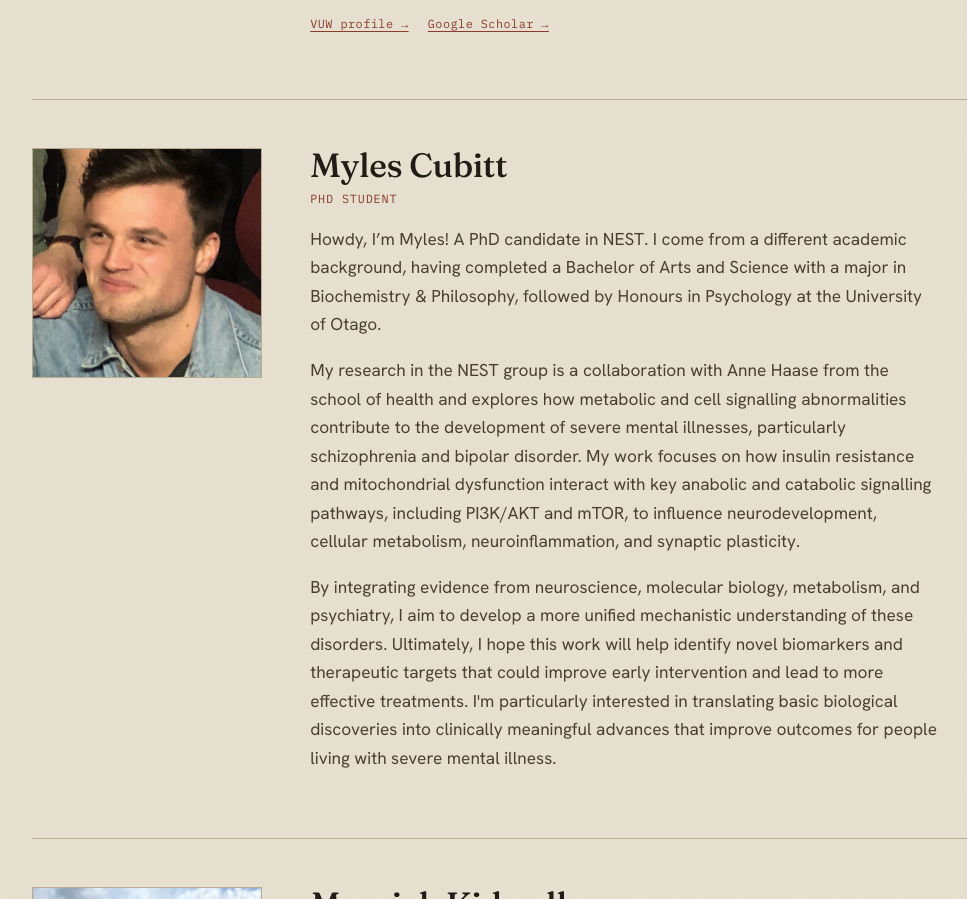
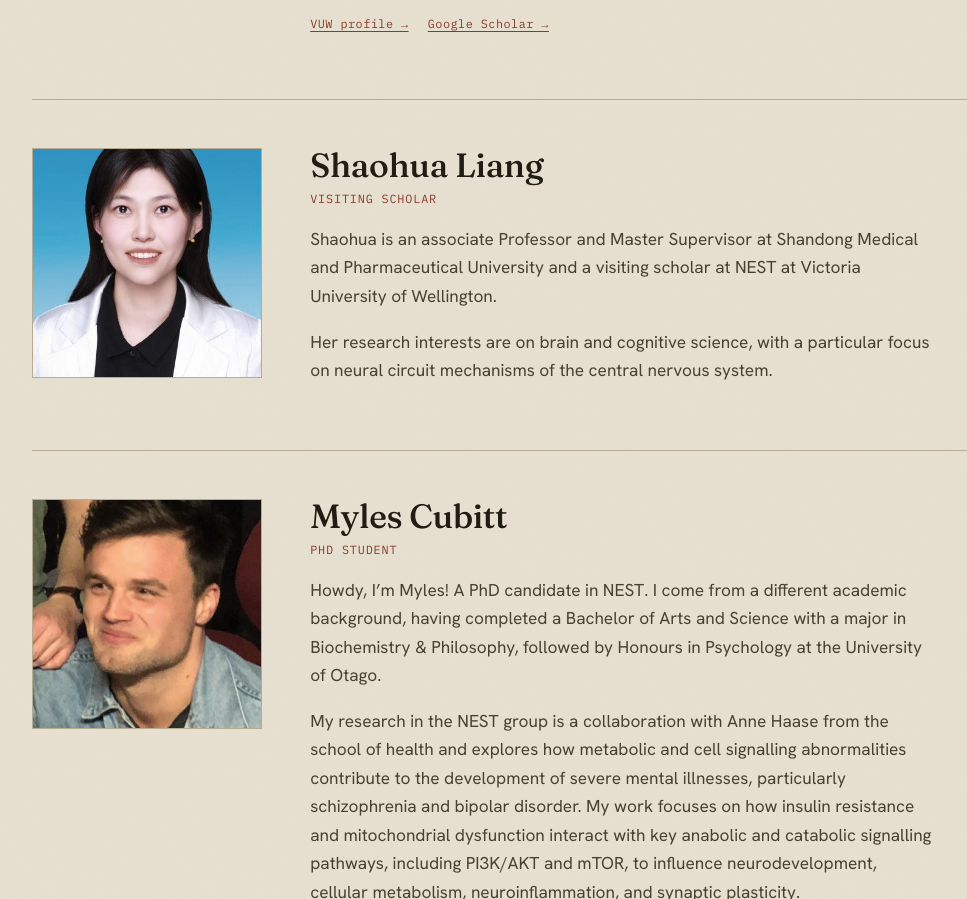
Before and after one commit to BartEllenbroek/BartEllenbroek.github.io, a plain HTML site: page people.html in a window 1280 px wide. Shown: the part 1636-2535 px from the top of the page, without its empty margins (69-1036 px from the left). Drawn offline with Linux system fonts and the light colour scheme.

Commit message:
Add Shaohua Liang (Visiting Scholar) to people and index pages

```diff
--- a/people.html
+++ b/people.html
@@ -75,6 +75,19 @@
             <a href="https://people.wgtn.ac.nz/jiun.youn" target="_blank" rel="noopener">VUW profile →</a>
             <a href="https://scholar.google.co.nz/citations?user=igAsNdIAAAAJ&amp;hl=en&amp;oi=ao" target="_blank" rel="noopener">Google Scholar →</a>
           </p>
+        </div>
+      </article>
+
+      <!-- Shaohua Liang -->
+      <article class="bio" id="shaohua-liang">
+        <div class="bio__portrait">
+          <img src="images/Shaohau_Liang.jpg" alt="Portrait of Shaohua Liang" />
+        </div>
+        <div class="bio__body">
+          <h2>Shaohua Liang</h2>
+          <p class="role">Visiting Scholar</p>
+          <p>Shaohua is an associate Professor and Master Supervisor at Shandong Medical and Pharmaceutical University and a visiting scholar at NEST at Victoria University of Wellington.</p>
+          <p>Her research interests are on brain and cognitive science, with a particular focus on neural circuit mechanisms of the central nervous system.</p>
         </div>
       </article>
 
```
Also changed, not shown: index.html (+9 -0 lines), images/Shaohau_Liang.jpg (added), 1 other file.
